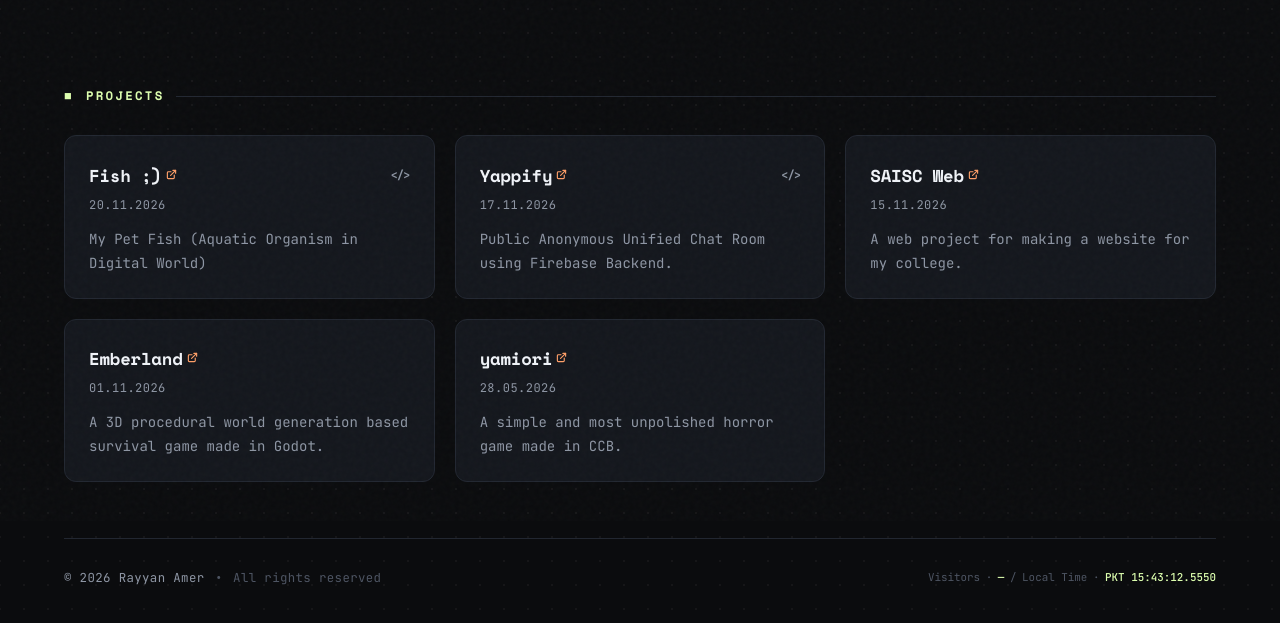
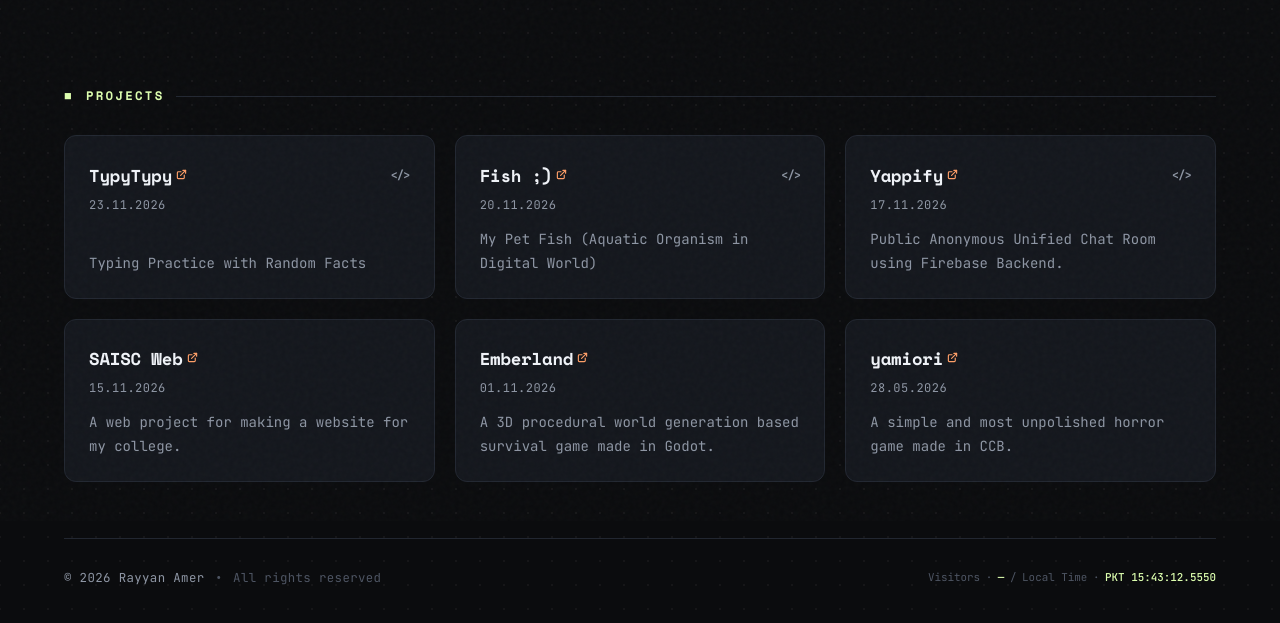
Before and after one commit to rayyanamer/rayyanamer.github.io, a plain HTML site: page projects.html in a window 1280 px wide. Shown: the part 279-902 px from the top of the page. Drawn offline with nearby package versions, Linux system fonts and the light colour scheme.

Commit message:
Add 'TypyTypy' project to projects.html
Added new project 'TypyTypy' with description and links.

```diff
--- a/projects.html
+++ b/projects.html
@@ -480,6 +480,19 @@
 
 <ul class="project-list">
 
+<li class="project-card">
+<div class="project-header">
+<div class="project-title-row">
+<h3 class="project-title"><a href="https://rayyanamer.github.io/typytypy" rel="noopener noreferrer" target="_blank">TypyTypy</a></h3>
+<a class="source-code-link" href="https://github.com/rayyanamer/typytypy" rel="noopener noreferrer" target="_blank" title="View Source Code">&lt;/&gt;</a>
+</div>
+<span class="project-date">23.11.2026</span>
+</div>
+<p class="project-desc">
+Typing Practice with Random Facts
+</p>
+</li>
+
 
 <li class="project-card">
 <div class="project-header">
```
